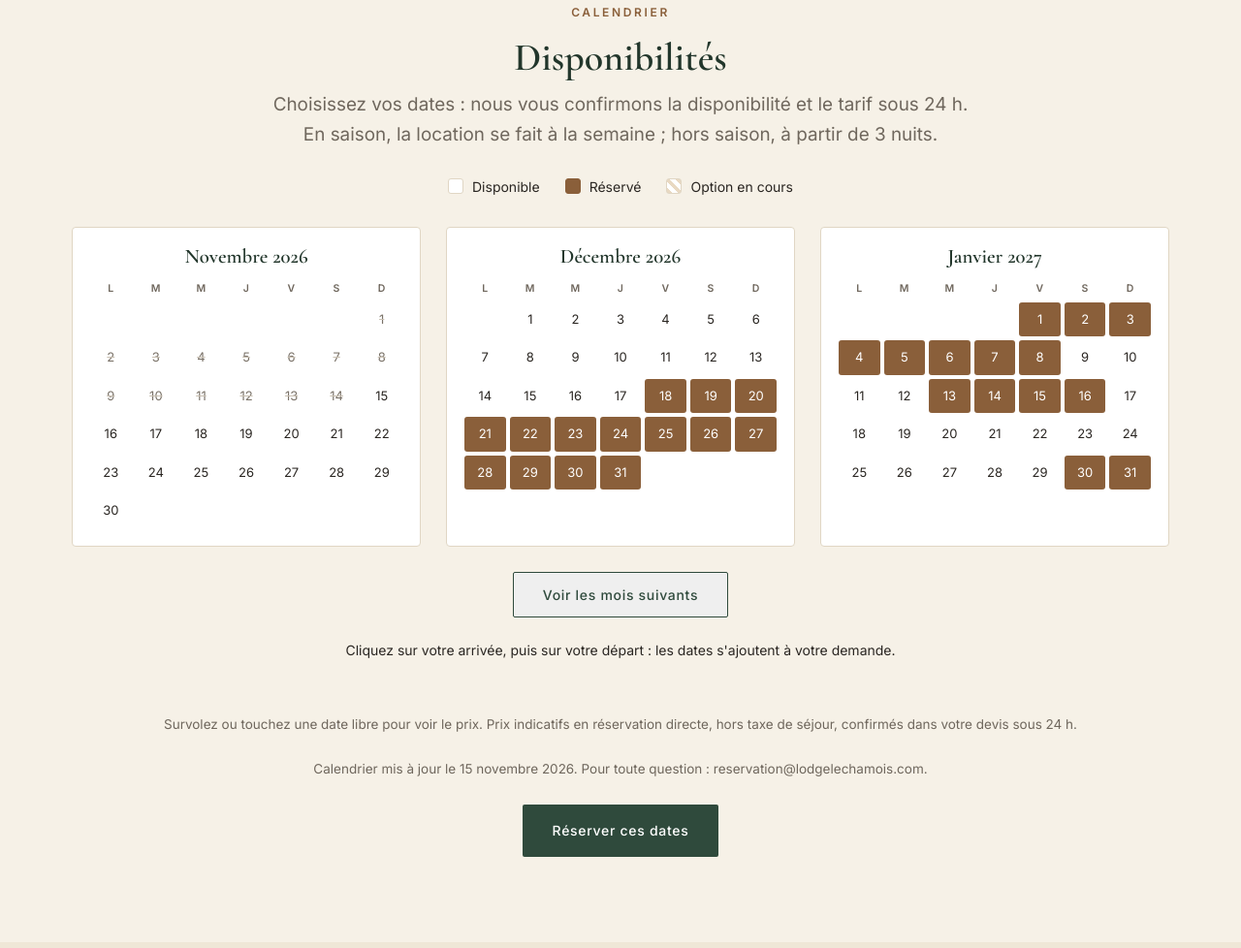
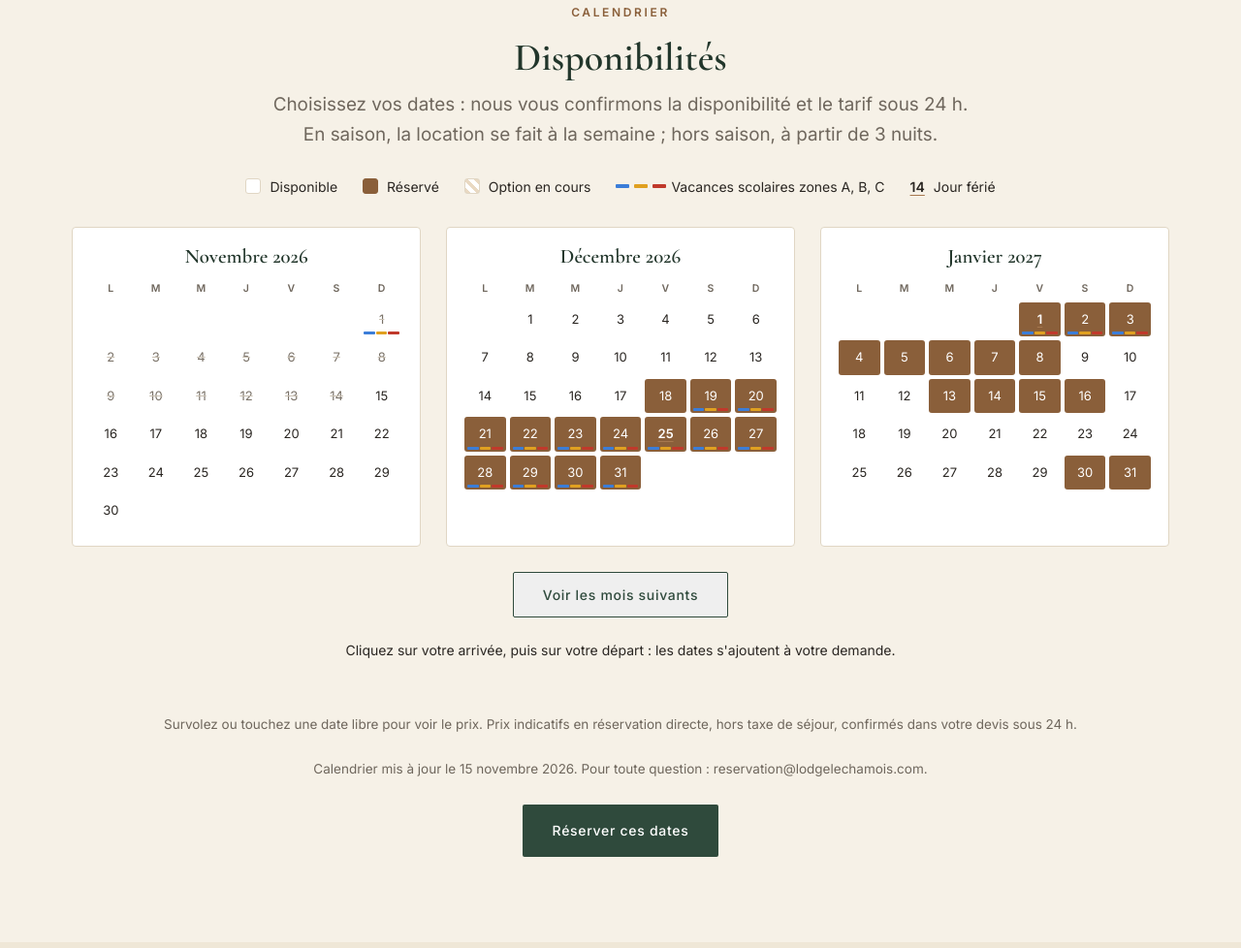
Before and after one commit to alexgiraud1203/lodge-le-chamois, a plain HTML site: page index.html in a window 1280 px wide. Shown: the part 4094-5072 px from the top of the page at 97% size. Drawn offline with nearby package versions, Linux system fonts and the light colour scheme.

Commit message:
Calendrier : jours feries et vacances par zone

```diff
--- a/index.html
+++ b/index.html
@@ -290,6 +290,12 @@ a:focus-visible,button:focus-visible,input:focus-visible,select:focus-visible,te
 .cal-days .pick{cursor:pointer}
 .cal-days .pick:hover{background:var(--cream-2)}
 .cal-days .pick.sel{background:var(--forest);color:#fff}
+.cal-days > div{position:relative}
+.cal-days .zb{position:absolute;left:3px;right:3px;bottom:2px;display:flex;gap:1px;height:3px}
+.cal-days .zb i{flex:1;border-radius:1px}
+.zA{background:#3b7dd8}.zB{background:#e0a020}.zC{background:#c0392b}
+.cal-days .ferie{font-weight:700;text-decoration:underline;text-decoration-color:var(--wood);text-underline-offset:3px}
+.cal-legend .zl{display:inline-flex;align-items:center;gap:5px}.cal-legend .zl i{display:inline-block;width:14px;height:4px;border-radius:1px}
 @media (hover:hover){.cal-days .pick[data-tip]{position:relative}.cal-days .pick[data-tip]:hover::after{content:attr(data-tip);position:absolute;bottom:calc(100% + 6px);left:50%;transform:translateX(-50%);background:var(--forest-dark);color:#fff;font-size:12px;line-height:1.35;padding:6px 10px;border-radius:3px;white-space:nowrap;z-index:20;pointer-events:none;box-shadow:0 4px 14px rgba(0,0,0,.18)}}
 .form-legal{margin-top:12px;font-size:12.5px;color:var(--muted);line-height:1.5}
 .form-legal a{color:var(--wood-dark);text-decoration:underline}
@@ -485,6 +491,8 @@ html[lang="fr"] .en-only{display:none}
       <span><i class="dot free"></i> <span data-fr="Disponible" data-en="Available">Disponible</span></span>
       <span><i class="dot booked"></i> <span data-fr="Réservé" data-en="Booked">Réservé</span></span>
       <span><i class="dot option"></i> <span data-fr="Option en cours" data-en="On hold">Option en cours</span></span>
+      <span class="zl"><i class="zA"></i><i class="zB"></i><i class="zC"></i> <span data-fr="Vacances scolaires zones A, B, C" data-en="French school holidays, zones A, B, C">Vacances scolaires zones A, B, C</span></span>
+      <span><b style="text-decoration:underline;text-decoration-color:var(--wood);text-underline-offset:3px">14</b> <span data-fr="Jour férié" data-en="Public holiday">Jour férié</span></span>
     </div>
     <div class="cal-grid" id="calGrid"></div>
     <div class="center more-wrap"><button type="button" class="btn btn-outline" id="calMore" data-fr="Voir les mois suivants" data-en="Show later months">Voir les mois suivants</button></div>
@@ -820,6 +828,36 @@ const CAL_CONFIG={
     {start:'2027-07-09', end:'2027-07-12', status:'booked'}  // Booking.com 6699630249 + blocage 10-12/07
   ]
 };
+/* HOLIDAYS:START (source : service-public.gouv.fr, calendrier scolaire 2026-2027 et 2027-2028 ; fin = jour de reprise, exclu) */
+const SCHOOL_HOLIDAYS=[
+  {zones:'ABC',start:'2026-10-17',end:'2026-11-02',fr:'Toussaint',en:'Autumn half-term'},
+  {zones:'ABC',start:'2026-12-19',end:'2027-01-04',fr:'Noël',en:'Christmas'},
+  {zones:'C',start:'2027-02-06',end:'2027-02-22',fr:'Hiver',en:'Winter'},
+  {zones:'A',start:'2027-02-13',end:'2027-03-01',fr:'Hiver',en:'Winter'},
+  {zones:'B',start:'2027-02-20',end:'2027-03-08',fr:'Hiver',en:'Winter'},
+  {zones:'C',start:'2027-04-03',end:'2027-04-19',fr:'Printemps',en:'Spring'},
+  {zones:'A',start:'2027-04-10',end:'2027-04-26',fr:'Printemps',en:'Spring'},
+  {zones:'B',start:'2027-04-17',end:'2027-05-03',fr:'Printemps',en:'Spring'},
+  {zones:'ABC',start:'2027-07-03',end:'2027-09-02',fr:'Été',en:'Summer'},
+  {zones:'ABC',start:'2027-10-23',end:'2027-11-08',fr:'Toussaint',en:'Autumn half-term'},
+  {zones:'ABC',start:'2027-12-18',end:'2028-01-03',fr:'Noël',en:'Christmas'},
+  {zones:'B',start:'2028-02-05',end:'2028-02-21',fr:'Hiver',en:'Winter'},
+  {zones:'C',start:'2028-02-12',end:'2028-02-28',fr:'Hiver',en:'Winter'},
+  {zones:'A',start:'2028-02-19',end:'2028-03-06',fr:'Hiver',en:'Winter'},
+  {zones:'B',start:'2028-04-08',end:'2028-04-24',fr:'Printemps',en:'Spring'},
+  {zones:'C',start:'2028-04-15',end:'2028-05-02',fr:'Printemps',en:'Spring'},
+  {zones:'A',start:'2028-04-22',end:'2028-05-09',fr:'Printemps',en:'Spring'}
+];
+const PUBLIC_HOLIDAYS={
+  '2026-12-25':['Noël','Christmas Day'],'2027-01-01':['Jour de l\'an','New Year\'s Day'],
+  '2027-03-29':['Lundi de Pâques','Easter Monday'],'2027-05-01':['Fête du travail','Labour Day'],
+  '2027-05-06':['Ascension','Ascension Day'],'2027-05-08':['Victoire 1945','VE Day'],
+  '2027-05-17':['Lundi de Pentecôte','Whit Monday'],'2027-07-14':['Fête nationale','Bastille Day'],
+  '2027-08-15':['Assomption','Assumption Day'],'2027-11-01':['Toussaint','All Saints\' Day'],
+  '2027-11-11':['Armistice','Armistice Day'],'2027-12-25':['Noël','Christmas Day'],
+  '2028-01-01':['Jour de l\'an','New Year\'s Day']
+};
+/* HOLIDAYS:END */
 /* PRICES:START (généré par _outils/generer_tarifs_site.py, ne pas modifier à la main) */
 const PRICE_CONFIG=[{"start":"2026-11-15","end":"2026-12-05","mode":"night","price":290,"min":3},
   {"start":"2026-12-05","end":"2026-12-12","mode":"week","price":2390,"night":393,"min":7},
@@ -954,6 +992,8 @@ function priceTip(p){
   if(p.mode==='night')return en?eur(p.price)+' / night · '+p.min+' nights minimum':eur(p.price)+' / nuit · '+p.min+' nuits minimum';
   return en?eur(p.price)+' / week · '+p.min+' nights minimum':eur(p.price)+' la semaine · '+p.min+' nuits minimum';
 }
+function schoolZones(dstr){var z='',n='';for(var i=0;i<SCHOOL_HOLIDAYS.length;i++){var h=SCHOOL_HOLIDAYS[i];if(dstr>=h.start&&dstr<h.end){z+=h.zones;n=document.documentElement.lang==='en'?h.en:h.fr;}}z=['A','B','C'].filter(function(x){return z.indexOf(x)>=0;}).join('');return {z:z,n:n};}
+function dayExtras(dstr){var en=document.documentElement.lang==='en',s=schoolZones(dstr),f=PUBLIC_HOLIDAYS[dstr],parts=[];if(f)parts.push((en?'Public holiday: ':'Férié : ')+(en?f[1]:f[0]));if(s.z)parts.push((en?'School holidays':'Vacances scolaires')+' '+s.n.toLowerCase()+(s.z.length===3?(en?', all zones':', toutes zones'):(' '+(en?'zone':'zone')+(s.z.length>1?'s ':' ')+s.z.split('').join(', '))));return {zones:s.z,ferie:!!f,text:parts.join(' · ')};}
 function buildCalendar(){
   var grid=document.getElementById('calGrid'); grid.innerHTML='';
   var monthsFR=['janvier','février','mars','avril','mai','juin','juillet','août','septembre','octobre','novembre','décembre'];
@@ -975,9 +1015,13 @@ function buildCalendar(){
       var en=document.documentElement.lang==='en';
       var lbl=st==='booked'?(en?'booked':'réservé'):st==='option'?(en?'on hold':'en option'):(dstr<today?'':(en?'available':'disponible'));
       var pick=(!st&&dstr>=today)?' data-date="'+dstr+'"':'';
+      var ex=dayExtras(dstr);
       var tip=pick?priceTip(priceForDay(dstr)):'';
+      if(ex.text&&dstr>=today)tip=tip?tip+' · '+ex.text:ex.text;
       if(tip)pick+=' data-tip="'+tip+'" title="'+tip+'"';
-      html+='<div class="'+cls+(pick?' pick':'')+'"'+pick+'>'+day+(lbl?'<span class="sr-only"> '+lbl+'</span>':'')+'</div>';
+      var bar=ex.zones?'<span class="zb" aria-hidden="true">'+ex.zones.split('').map(function(z){return '<i class="z'+z+'"></i>';}).join('')+'</span>':'';
+      if(ex.ferie)cls+=' ferie';
+      html+='<div class="'+cls+(pick?' pick':'')+'"'+pick+'>'+day+bar+(lbl?'<span class="sr-only"> '+lbl+'</span>':'')+'</div>';
     }
     html+='</div></div>';
     grid.insertAdjacentHTML('beforeend',html);
@@ -1023,7 +1067,7 @@ function onPick(d){
   var a=document.getElementById('f-arrivee'), b=document.getElementById('f-depart');
   var st=document.getElementById('calStatus'), en=document.documentElement.lang==='en';
   if(!pickA||d<=pickA||b.value){pickA=d;a.value=d;b.value='';markPick();
-    var tp=priceTip(priceForDay(d));
+    var tp=priceTip(priceForDay(d)),tx=dayExtras(d).text;if(tx)tp=tp?tp+' · '+tx:tx;
     st.textContent=(en?'Check-in on '+fmtDate(d)+'. Now choose your check-out date.':'Arrivée le '+fmtDate(d)+'. Choisissez maintenant votre départ.')+(tp?' ('+tp+')':'');return;}
   b.value=d;markPick();
   st.textContent=en?'From '+fmtDate(pickA)+' to '+fmtDate(d)+': dates added to your request.':'Du '+fmtDate(pickA)+' au '+fmtDate(d)+' : dates ajoutées à votre demande.';
```
